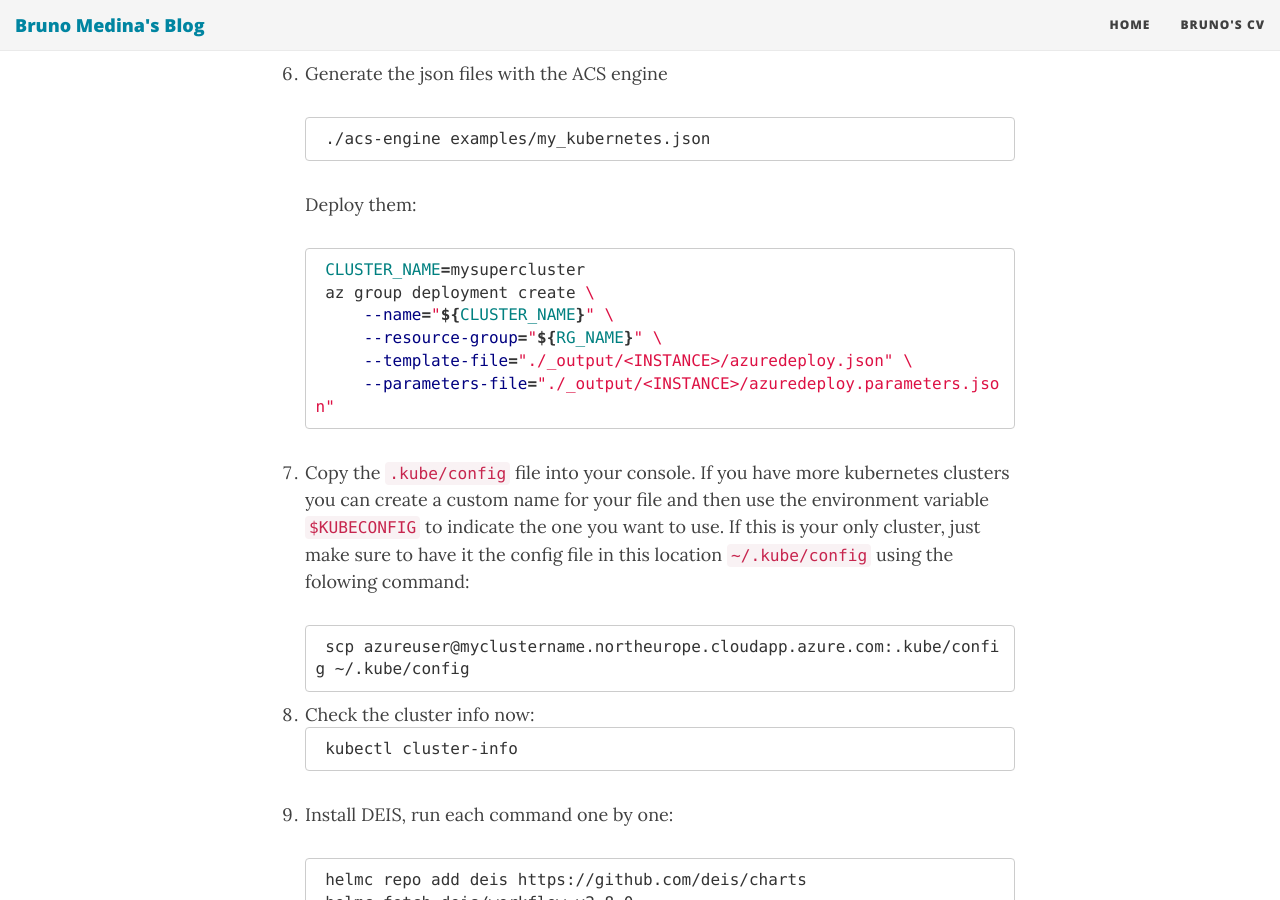
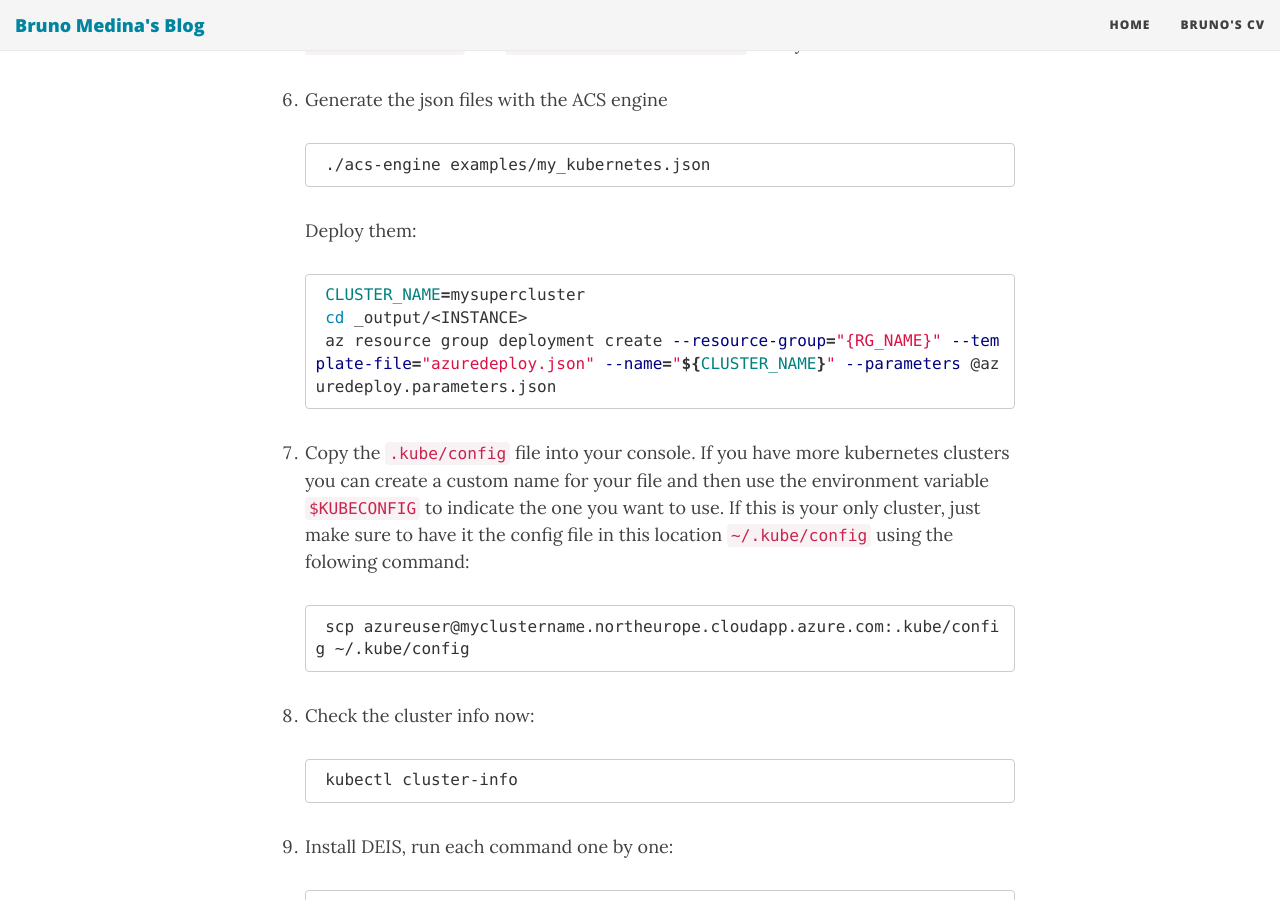
Before and after one commit to brusMX/brusMX.github.io, a Jekyll site: the page built from _posts/2016-11-18-deis-on-azure.md, in a window 1280 px wide and 900 px high, scrolled down 4440 px. Built offline with Jekyll 4.4.1, drawn with Linux system fonts in a browser that asks for light colours; nearby versions of some CDN libraries; Markdown is read by kramdown in place of the engine named in the settings; some of the changed text lies outside the part shown.

Commit message:
AZ deployment didnt work

````diff
--- a/_posts/2016-11-18-deis-on-azure.md
+++ b/_posts/2016-11-18-deis-on-azure.md
@@ -183,11 +184,8 @@ First, we will deploy an [Azure Container Service (ACS)](https://azure.microsoft
 
     ```bash
     CLUSTER_NAME=mysupercluster
-    az group deployment create \
-        --name="${CLUSTER_NAME}" \
-        --resource-group="${RG_NAME}" \
-        --template-file="./_output/<INSTANCE>/azuredeploy.json" \
-        --parameters-file="./_output/<INSTANCE>/azuredeploy.parameters.json"
+    cd _output/<INSTANCE>
+    az resource group deployment create --resource-group="{RG_NAME}" --template-file="azuredeploy.json" --name="${CLUSTER_NAME}" --parameters @azuredeploy.parameters.json
     ```
 
 1. Copy the `.kube/config` file into your console. If you have more kubernetes clusters you can create a custom name for your file and then use the environment variable `$KUBECONFIG` to indicate the one you want to use. If this is your only cluster, just make sure to have it the config file in this location `~/.kube/config` using the folowing command:
@@ -197,6 +195,7 @@ First, we will deploy an [Azure Container Service (ACS)](https://azure.microsoft
     ```
 
 1. Check the cluster info now:
+
     ```bash
     kubectl cluster-info
     ```
````
Also changed, not shown: other parts of _posts/2016-11-18-deis-on-azure.md (+2 -1 lines).
